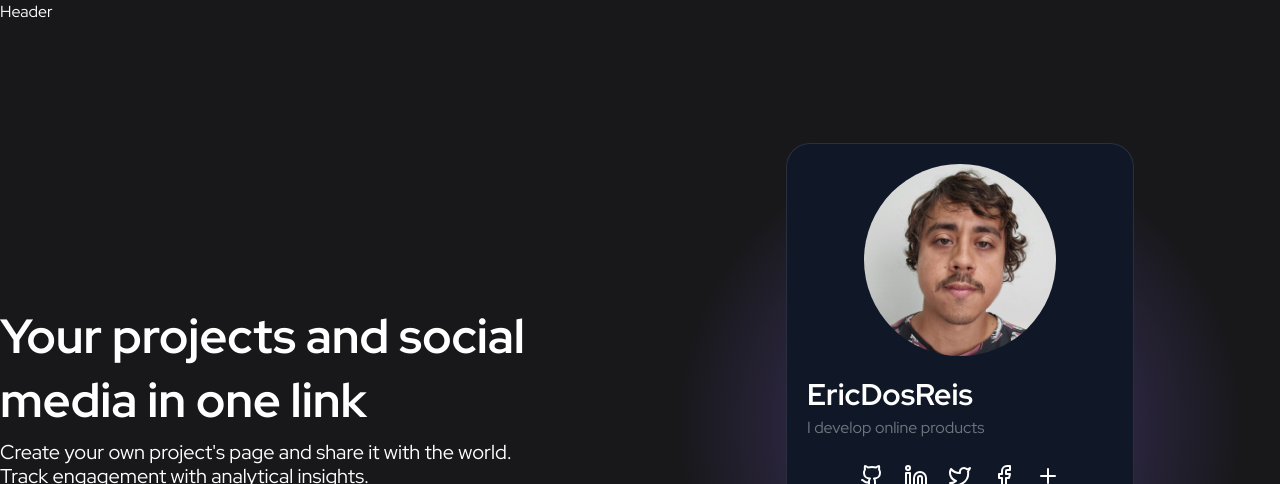
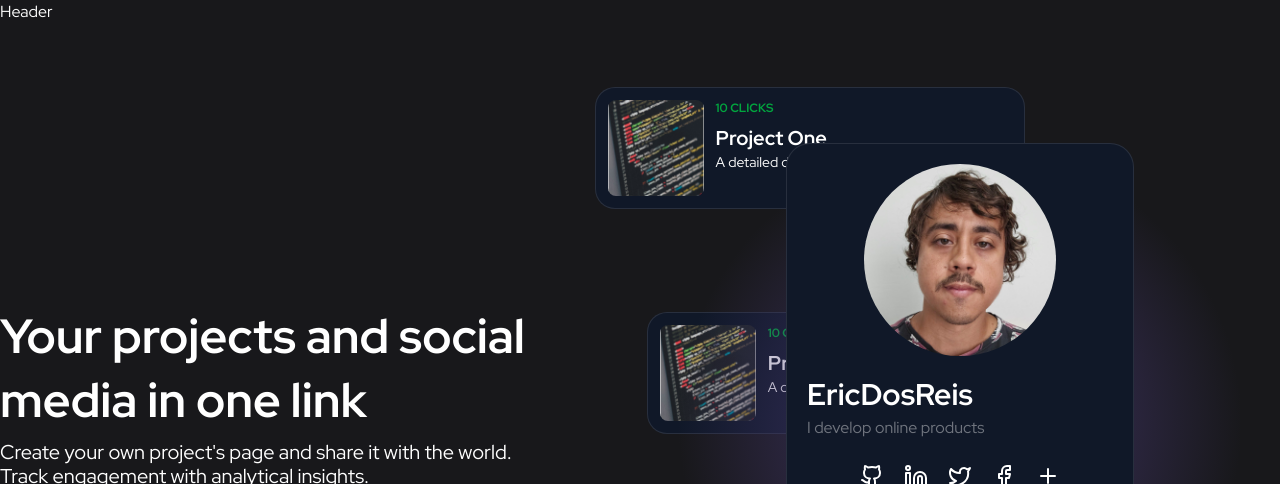
Before and after one commit to EricDosReis/micro-saas-web, a Next.js app: page / in a window 1280 px wide. Shown: the top 484 px of the page. Built offline with nearby package versions, Linux system fonts and the light colour scheme.

Commit message:
feat: create ProjectCard component

```diff
--- a/src/components/Hero/Hero.tsx
+++ b/src/components/Hero/Hero.tsx
@@ -1,3 +1,4 @@
+import { ProjectCard } from "@/components/commons/ProjectCard";
 import { TotalVisits } from "@/components/commons/TotalVisits";
 import { UserCard } from "@/components/commons/UserCard";
 import { Button } from "@/components/ui/Button";
@@ -34,12 +35,12 @@ const Hero = () => {
             <TotalVisits />
           </div>
 
-          <div className="absolute top-[20%] -left-[45%] -z-10">
-            {/* <ProjectCard /> */}
+          <div className="absolute top-[30%] -left-[40%] -z-10">
+            <ProjectCard />
           </div>
 
-          <div className="absolute -top-[5%] -left-[55%] -z-10">
-            {/* <ProjectCard /> */}
+          <div className="absolute -top-[10%] -left-[55%] -z-10">
+            <ProjectCard />
           </div>
         </div>
       </div>
--- /dev/null
+++ b/src/components/commons/ProjectCard/ProjectCard.tsx
@@ -0,0 +1,33 @@
+import Image from "next/image";
+
+const ProjectCard = () => {
+  return (
+    <div className="w-[430px] flex gap-3 p-3 rounded-[20px] border border-white/10 bg-gray-900">
+      <div className="size-24 rounded-lg overflow-hidden shrink-0">
+        <Image
+          className="object-cover w-full h-full"
+          src="/project1.jpg"
+          alt="Project image"
+          width={96}
+          height={96}
+        />
+      </div>
+
+      <div className="flex flex-col gap-2">
+        <span className="uppercase text-xs font-bold text-green-600">
+          10 clicks
+        </span>
+
+        <div className="flex flex-col">
+          <span className="text-white font-bold text-xl">Project One</span>
+
+          <span className="text-sm">
+            A detailed description about the project
+          </span>
+        </div>
+      </div>
+    </div>
+  );
+};
+
+export { ProjectCard };
--- /dev/null
+++ b/src/components/commons/ProjectCard/index.ts
@@ -0,0 +1 @@
+export { ProjectCard } from "./ProjectCard";
```
